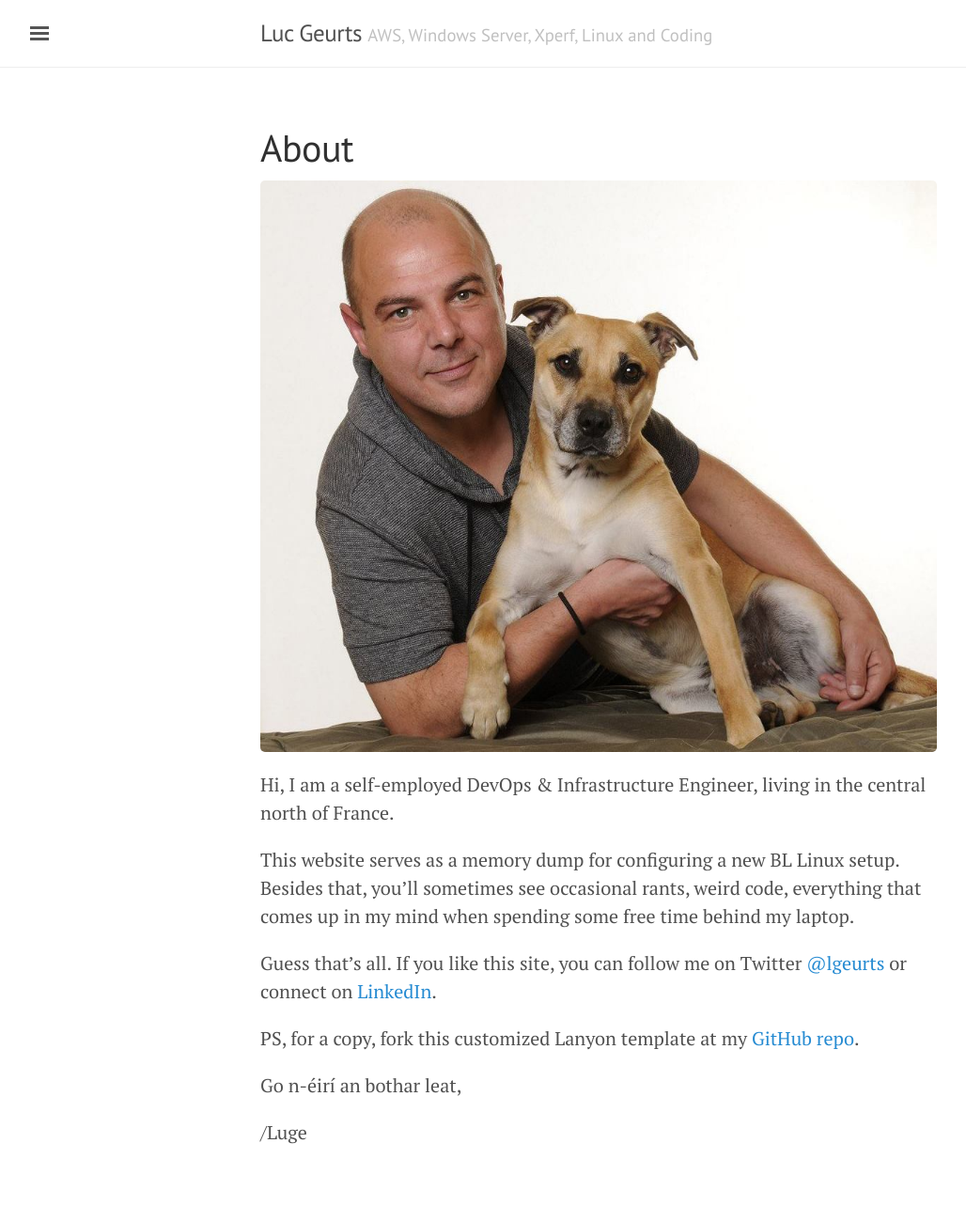
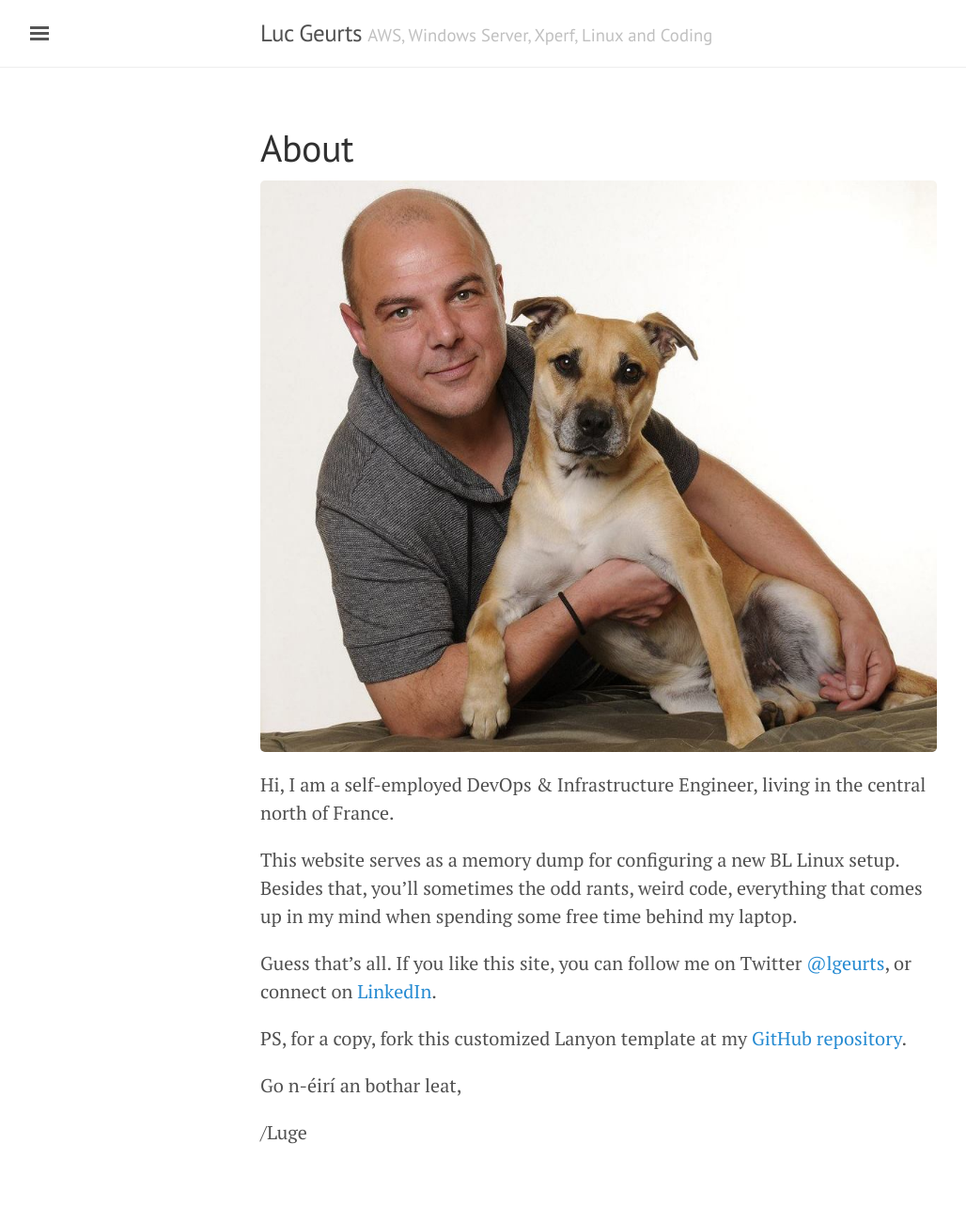
Before and after one commit to lgeurts/lgeurts.github.io, a Jekyll site: the page built from about.md, in a window 1280 px wide. Shown: the whole page at 94% size, without its empty margins (3-1031 px from the left). Built offline with Jekyll 4.4.1, drawn with Linux system fonts in a browser that asks for light colours.

Commit message:
Update about.md

```diff
--- a/about.md
+++ b/about.md
@@ -8,11 +8,11 @@ title: About
 Hi, I am a self-employed DevOps & Infrastructure Engineer, living in the central north of France.
 
 This website serves as a memory dump for configuring a new BL Linux setup.
-Besides that, you'll sometimes see occasional rants, weird code, everything that comes up in my mind when spending some free time behind my laptop.
+Besides that, you'll sometimes the odd rants, weird code, everything that comes up in my mind when spending some free time behind my laptop.
 
-Guess that's all. If you like this site, you can follow me on Twitter [@lgeurts](https://twitter.com/lgeurts) or connect on [LinkedIn](https://www.linkedin.com/in/lucgeurts).
+Guess that's all. If you like this site, you can follow me on Twitter [@lgeurts](https://twitter.com/lgeurts), or connect on [LinkedIn](https://www.linkedin.com/in/lucgeurts).
 
-PS, for a copy, fork this customized Lanyon template at my [GitHub repo](https://github.com/lgeurts/lgeurts.github.io).
+PS, for a copy, fork this customized Lanyon template at my [GitHub repository](https://github.com/lgeurts/lgeurts.github.io).
 
 Go n-éirí an bothar leat,
 
```
